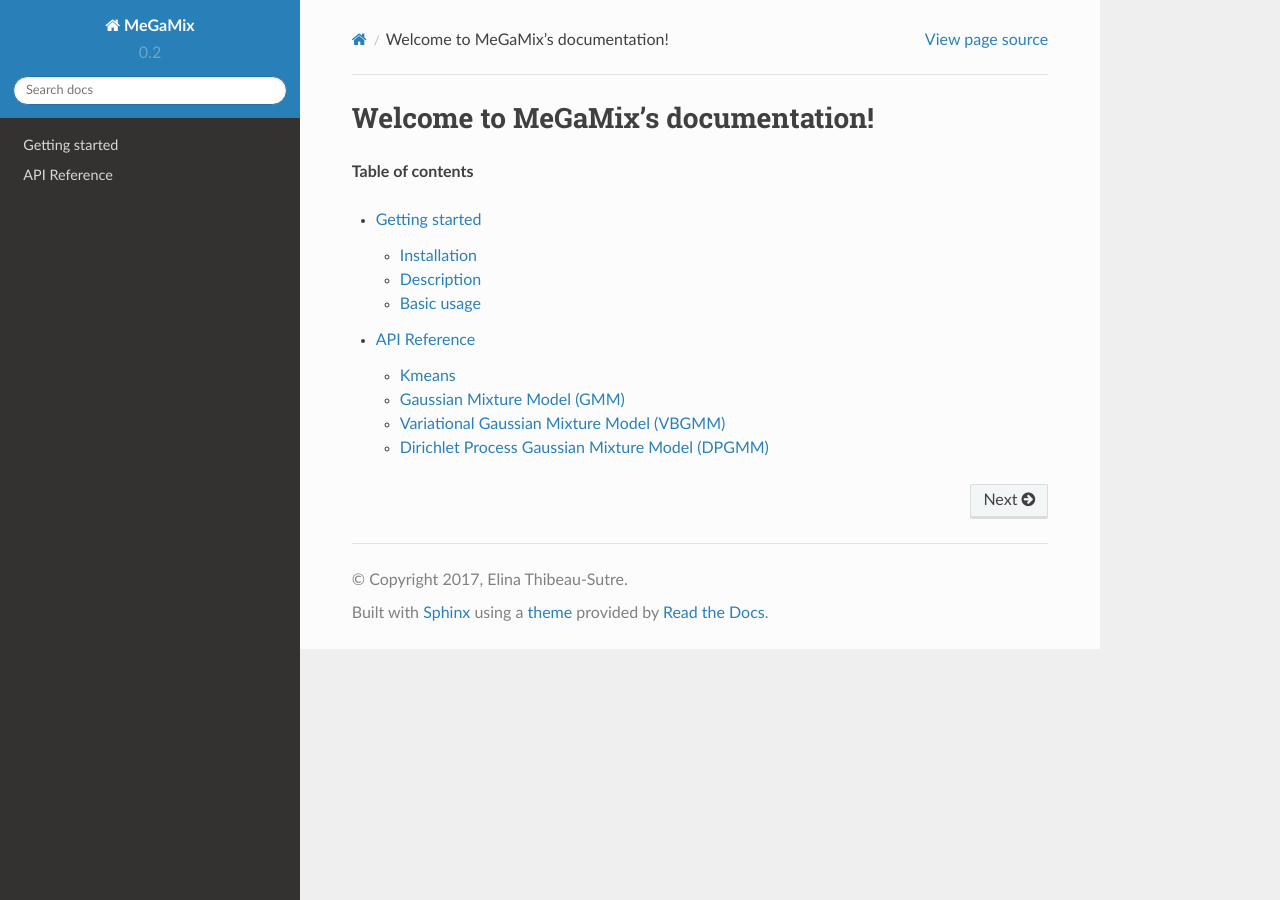
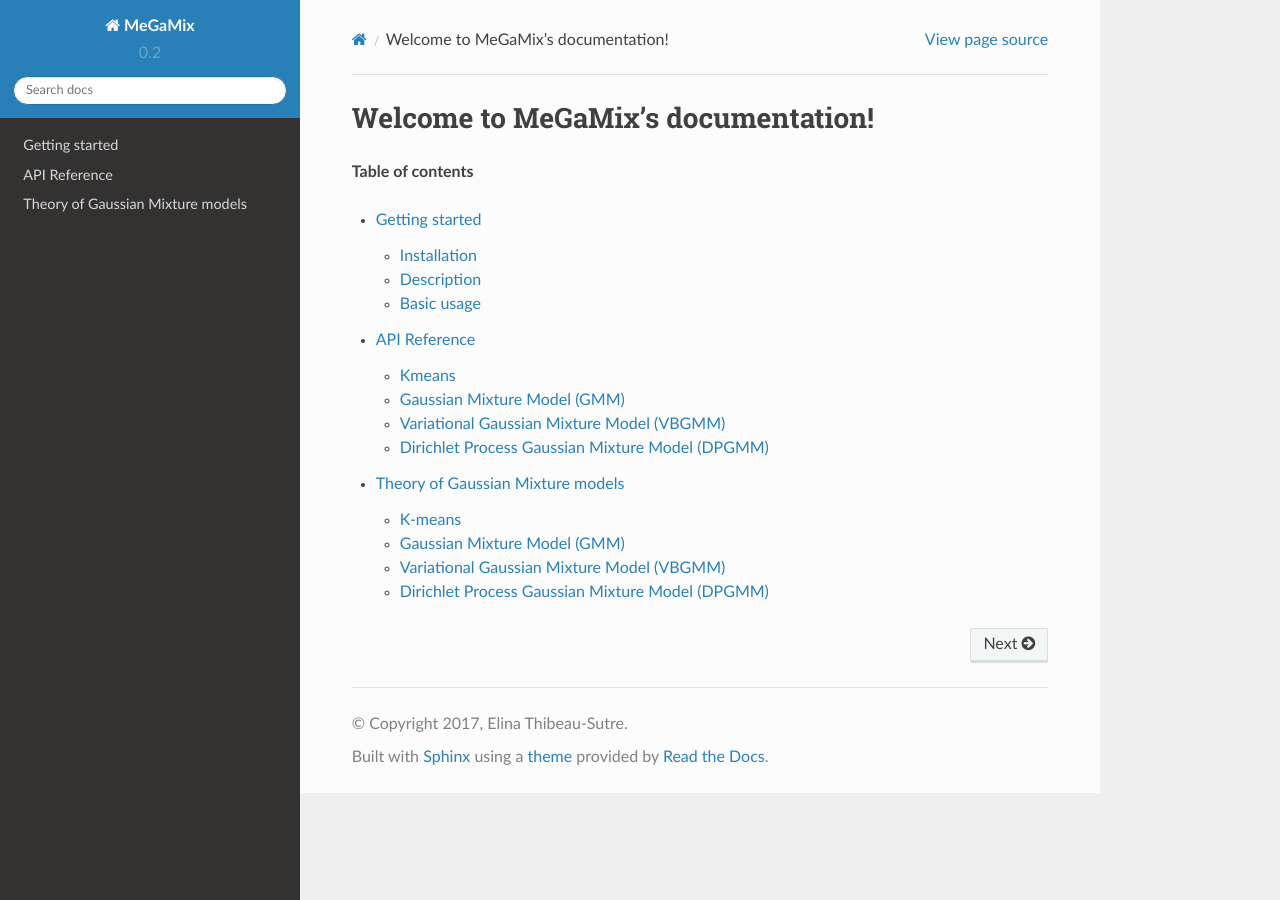
Before and after one commit to 14thibea/megamix, a Sphinx documentation site: the page built from doc/index.rst, in a window 1280 px wide. Built offline with Sphinx 7.4.7 and the Read the Docs theme 2.0.0, drawn with Linux system fonts in a browser that asks for light colours.

Commit message:
added technical doc

```diff
--- a/doc/index.rst
+++ b/doc/index.rst
@@ -13,3 +13,4 @@ Welcome to MeGaMix's documentation!
 
    getting_started
    megamix
+   technical_doc
--- /dev/null
+++ b/doc/technical_doc.rst
@@ -0,0 +1,52 @@
+Theory of Gaussian Mixture models
+=================================
+
+In this part are detailed the equation used each algorithm.
+
+K-means
+-------
+
+E step
+******
+
+M step
+******
+
+Convergence criterion
+*********************
+
+Gaussian Mixture Model (GMM)
+----------------------------
+
+E step
+******
+
+M step
+******
+
+Convergence criterion
+*********************
+
+Variational Gaussian Mixture Model (VBGMM)
+------------------------------------------
+
+E step
+******
+
+M step
+******
+
+Convergence criterion
+*********************
+
+Dirichlet Process Gaussian Mixture Model (DPGMM)
+------------------------------------------------
+
+E step
+******
+
+M step
+******
+
+Convergence criterion
+*********************
```
Also changed, not shown: 1 other file.
